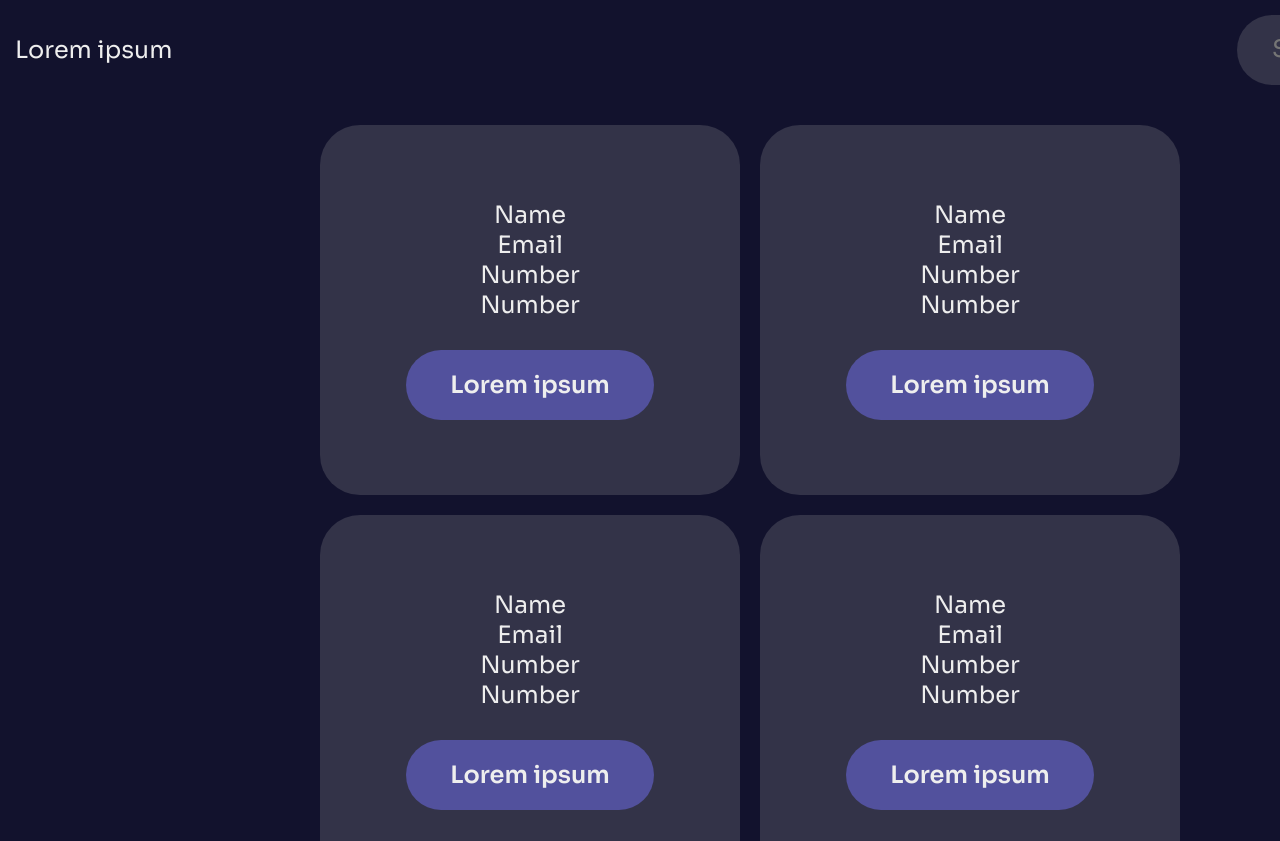
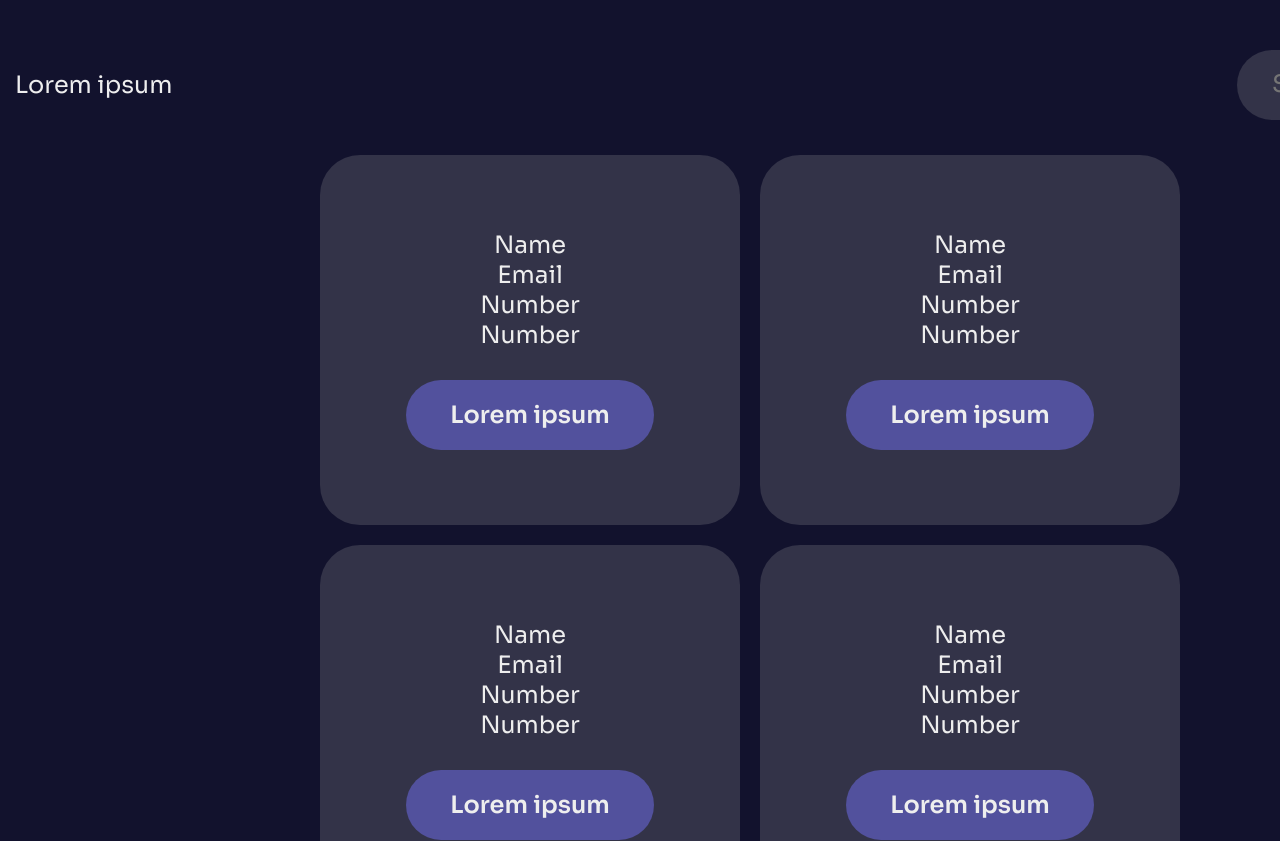
Before and after one commit to luminousnow/userPosts, a React (Create React App) app: page / in a window 1280 px wide. Shown: the top 841 px of the page. Built offline with nearby package versions, Linux system fonts and the light colour scheme; the HTML template or start-up script is replaced by a standard one.

Commit message:
updated style

```diff
--- a/src/components/Container/Container.module.css
+++ b/src/components/Container/Container.module.css
@@ -1,5 +1,5 @@
 .container {
   width: 1500px;
   margin: 0 auto;
-  padding: 15px;
+  padding: 50px 15px;
 }
--- a/src/components/Header/Header.module.css
+++ b/src/components/Header/Header.module.css
@@ -3,7 +3,7 @@
   flex-direction: row;
   justify-content: space-between;
   align-items: center;
-  margin-bottom: 40px;
+  margin-bottom: 35px;
 }
 
 .logo {
--- a/src/components/Main/Main.module.css
+++ b/src/components/Main/Main.module.css
@@ -1,5 +1,5 @@
 .main {
-  margin-bottom: 40px;
+  margin-bottom: 55px;
 }
 
 .container {
```
